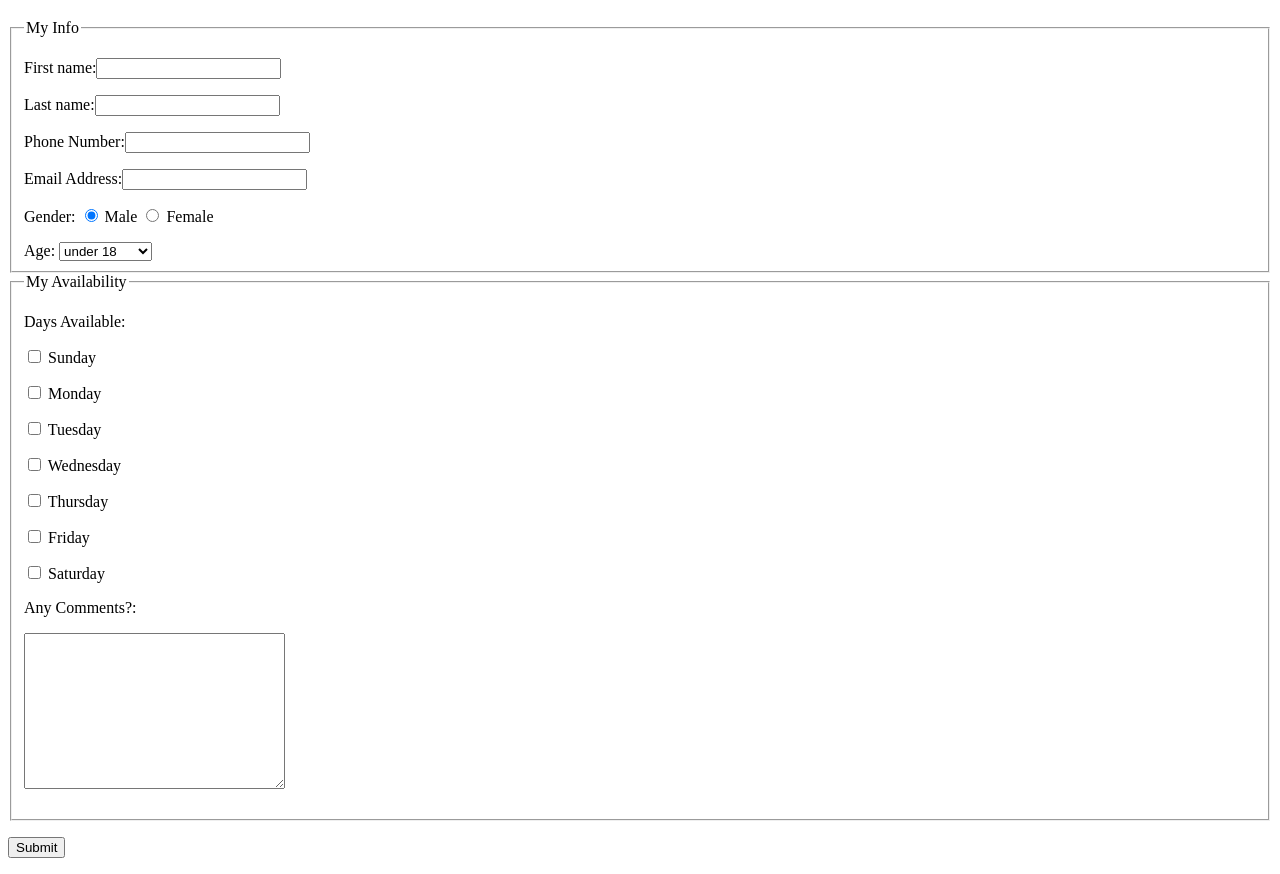
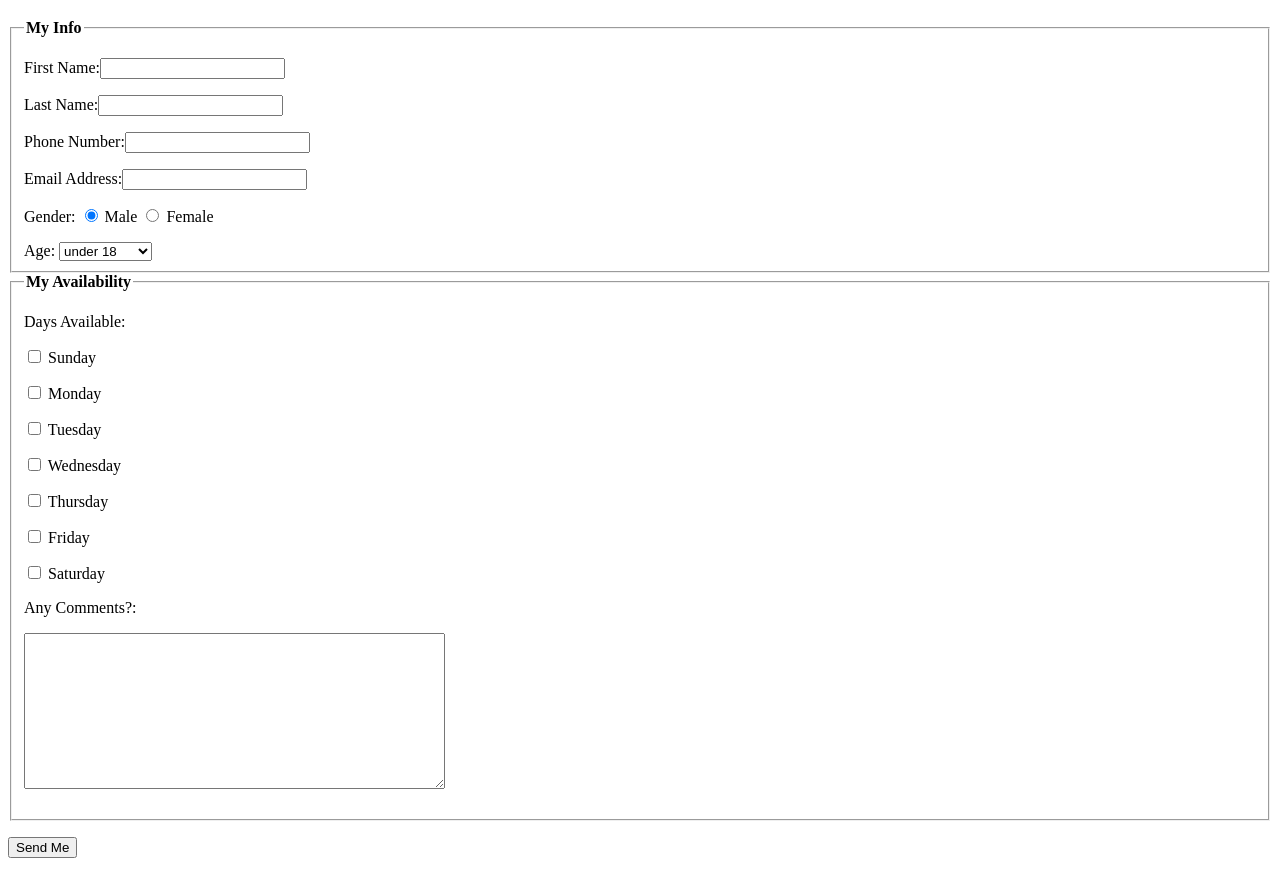
Before and after one commit to drabick/REPO-ITMD361-Lab4, a plain HTML site: page index.html in a window 1280 px wide. Shown: the part 61-935 px from the top of the page. Drawn offline with Linux system fonts and the light colour scheme.

Commit message:
Cleanup of Form data final submit
Fixed several html form issues and submitted for final.

```diff
--- a/index.html
+++ b/index.html
@@ -8,20 +8,17 @@
 
 <body>
   <h1>
-    Volunteer Form
+    <strong>Volunteer Form</strong>
   </h1>
-
  <form action="http://bloomingdale.sat.iit.edu/kriedan/lab3formscript.php" method="post">
   <fieldset>
-    <legend>My Info</legend>
-      <p>First name:<input type="text" name="first_name_field"></p>
-      <p>Last name:<input type="text" name="last_name_field"></p>
+    <legend><strong>My Info</strong></legend>
+      <p>First Name:<input type="text" name="first_name_field"></p>
+      <p>Last Name:<input type="text" name="last_name_field"></p>
       <p>Phone Number:<input type="text" name="phone_field"></p>
       <p>Email Address:<input type="email" name="email_field"></p>
-
       <p>Gender: <input type="radio" name="gender_field" value="Male" checked> Male
       <input type="radio" name="gender_field" value="Female"> Female</p>
-
       Age: <select name="age_field">
         <option value="under 18">under 18</option>
         <option value="18-24">18-24</option>
@@ -32,9 +29,8 @@
         <option value="65 and over">65 and over</option>
             </select>
   </fieldset>
-
   <fieldset>
-    <legend>My Availability</legend>
+    <legend><strong>My Availability</strong></legend>
       <p>Days Available:</p>
       <p><input type="checkbox" name="available_field[]" value="Sunday"> Sunday</p>
       <p><input type="checkbox" name="available_field[]" value="Monday"> Monday</p>
@@ -43,21 +39,15 @@
       <p><input type="checkbox" name="available_field[]" value="Thursday"> Thursday</p>
       <p><input type="checkbox" name="available_field[]" value="Friday"> Friday</p>
       <p><input type="checkbox" name="available_field[]" value="Saturday"> Saturday</p>
-
       <p>Any Comments?:</p>
         <p>
-     <textarea name="comments_field" rows="10" cols="30">
+          <textarea name="comments_field" rows="10" cols="50">
           </textarea>
         </P>
-
   </fieldset>
       <input type="hidden" name="hidden_field" value="drabick">
-      <p><input type="submit" value="Submit"></p>
+      <p><input type="submit" value="Send Me"></p>
   </form>
-
-
-
-
 </body>
 
 </html>
```
Lines whose indentation alone changed are shown as unchanged.
